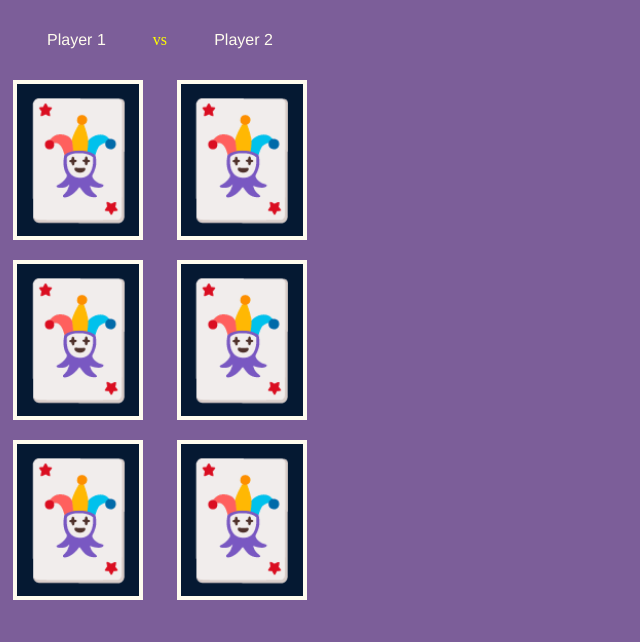
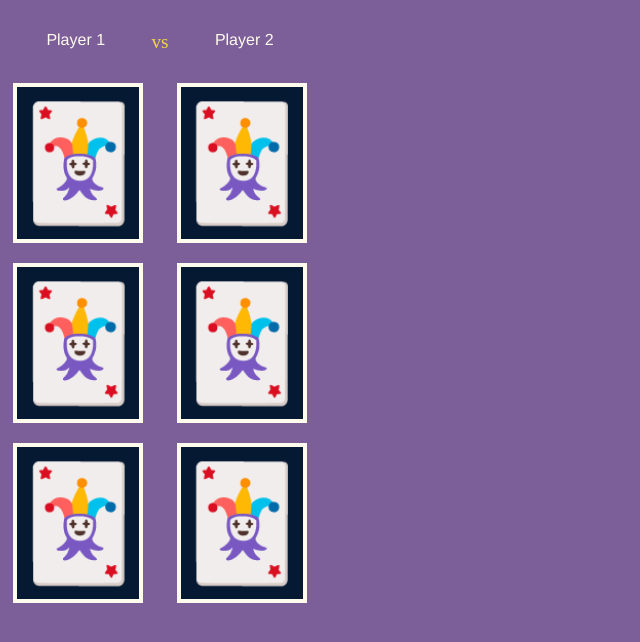
Before and after one commit to alejuliao/matching-game, a website built with Vite: page index.html in a window 1280 px wide. Shown: the whole page, without its empty margins (0-640 px from the left). Built offline with nearby package versions, Linux system fonts and the light colour scheme.

Commit message:
:lipstick: Add VsPlayer style

```diff
--- a/src/components/VsPlayer/style.css
+++ b/src/components/VsPlayer/style.css
@@ -1,3 +1,4 @@
-span {
-  color:yellow
+.vs-player {
+  color:var(--color-sandstorm);
+  font-size: 1.2rem;
 }
```
